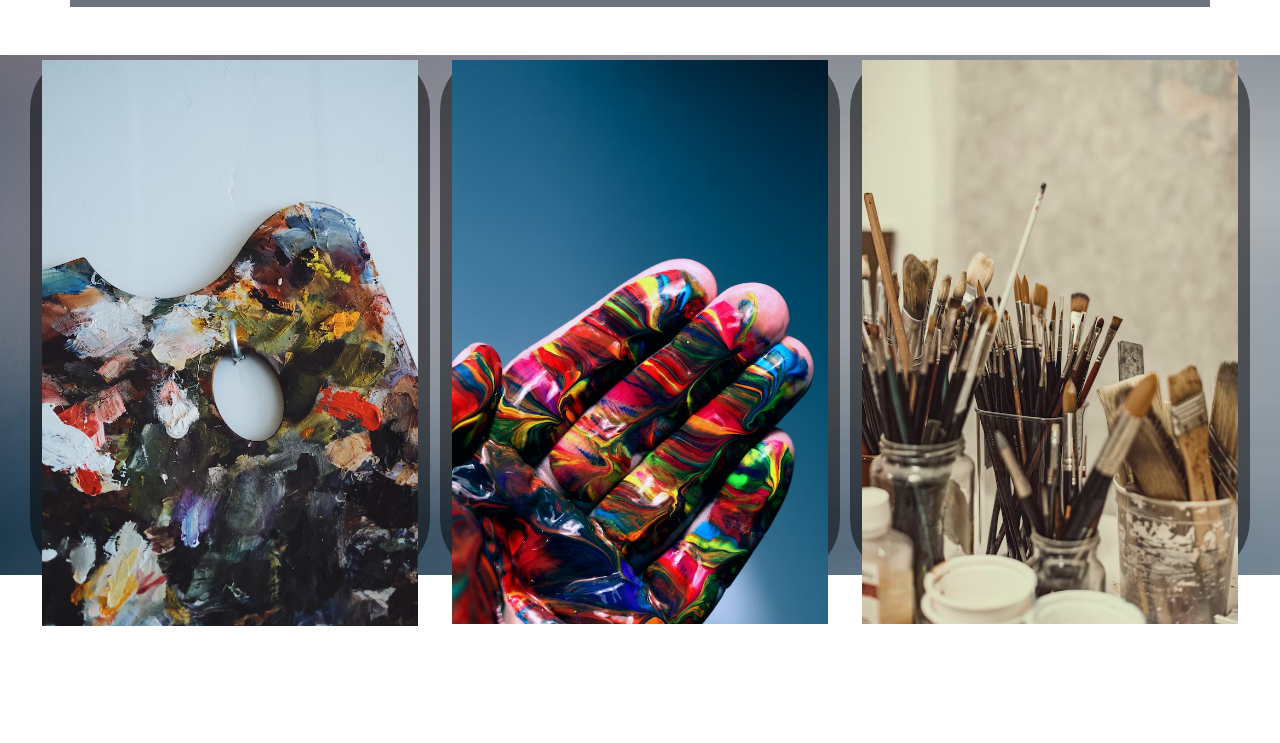
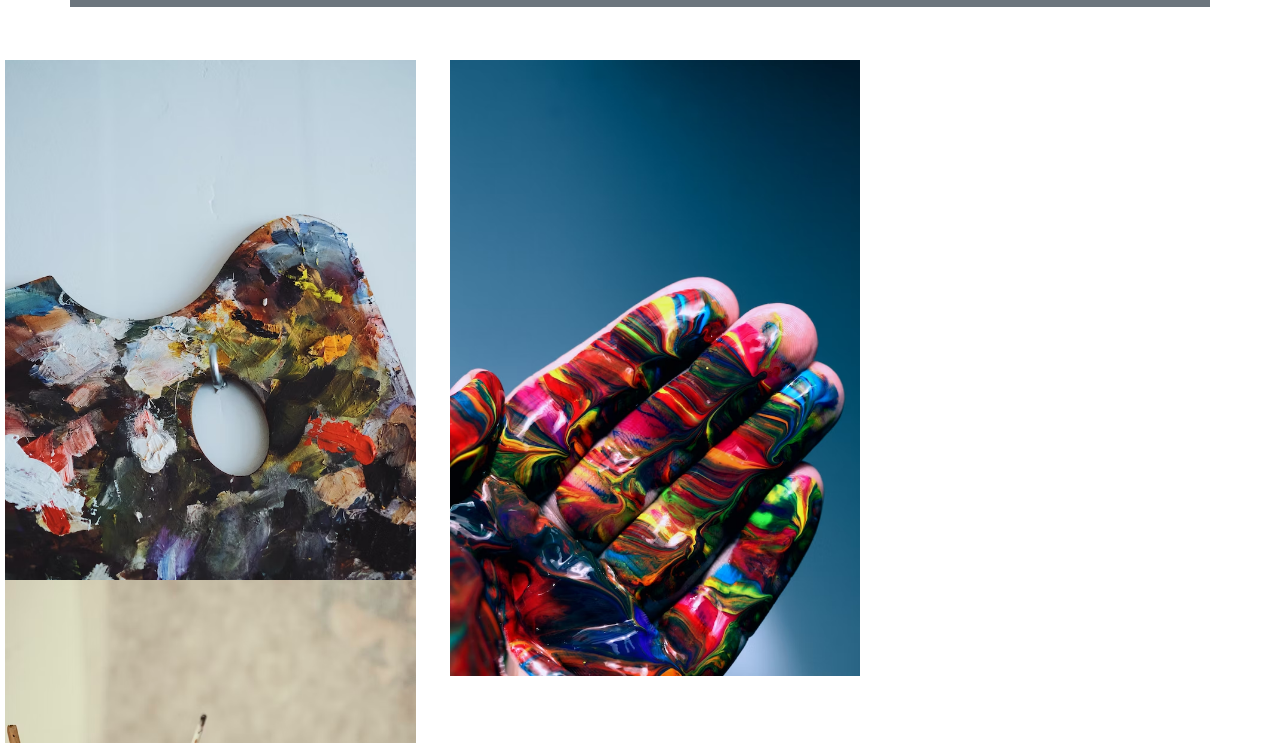
Before and after one commit to turaricojay/mapa-sumagang-tura, a plain HTML site: page activity3.html in a window 1280 px wide. Shown: the part 57-800 px from the top of the page. Drawn offline with nearby package versions, Linux system fonts and the light colour scheme.

Commit message:
Add files via upload

```diff
--- a/css/activity3.css
+++ b/css/activity3.css
@@ -1,24 +1,10 @@
-.back{
-    background-image: url("../images/background.avif");
-    background-color: #f10000;
-    width: 100%;
-    background-position: center;
-    background-repeat: no-repeat;
-    background-size: cover;
-    position: relative;
+.pics{
+    height: 510px;
+    max-width: 500px;
+    margin: 5px;
+    text-align: center;
 }
 
-.back1{
-    justify-content: center;
-    align-items: center;
-    display: flex;
+.second{
+    text-align: center;
 }
-
-.pics{
-    height: 510px;
-    width: 400px;
-    background-color: rgb(0, 0, 0, 0.5);
-    margin: 5px;
-    text-align: center;
-    border-radius: 10%;
-}
```
